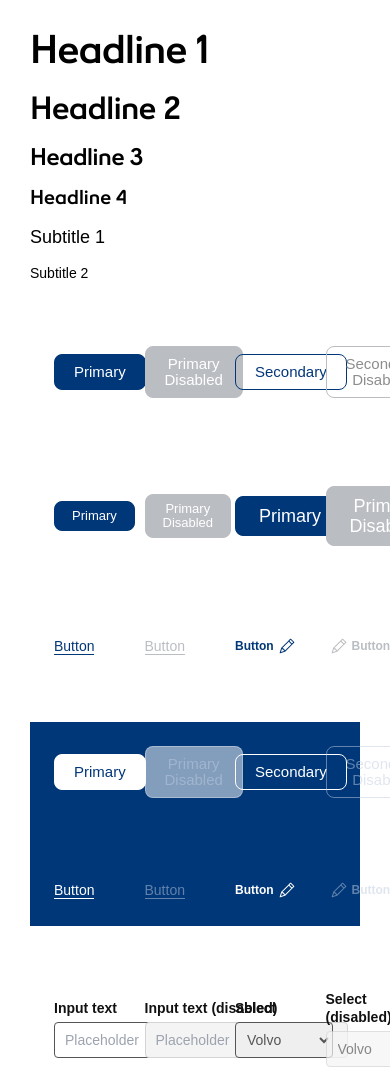
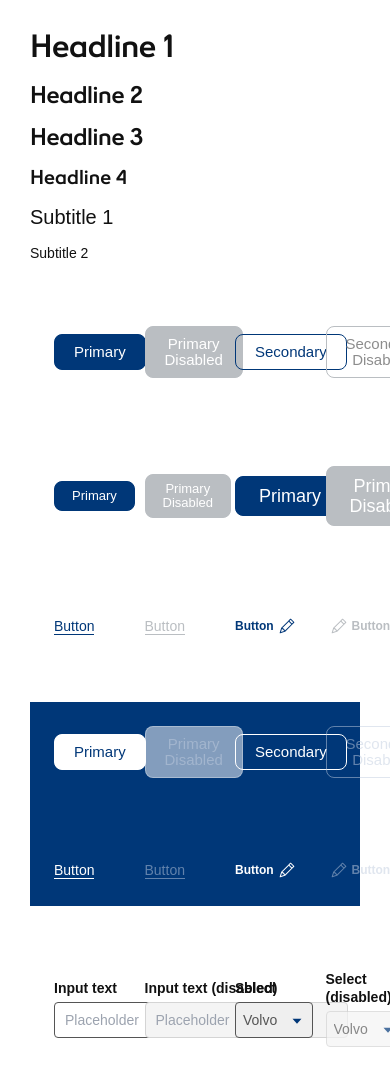
Before and after one commit to blacheyong/test-tailwindcss, a website: page index.html in a window 390 px wide. Shown: the top 1070 px of the page. Drawn offline with Linux system fonts and the light colour scheme; files whose address does not match are found by name.

Commit message:
new breakpoints, typography style in mobile/tablet, add icon-dropdown-arrow to select

```diff
--- a/src/sass/base/_typography.scss
+++ b/src/sass/base/_typography.scss
@@ -1,25 +1,44 @@
 @layer base {
+    h1, .headline-1,
+    h2, .headline-2,
+    h3, .headline-3,
+    h4, .headline-4,
+    h5, .subtitle-1,
+    h6, .subtitle-2 {
+        @apply text-gray-dark;
+    }
+    h1, .headline-1,
+    h2, .headline-2,
+    h3, .headline-3,
+    h4, .headline-4 {
+        @apply font-bell-slim-black;
+    }
+    h5, .subtitle-1,
+    h6, .subtitle-2 {
+        @apply font-base;
+    }
+
     h1, .headline-1 {
-        @apply font-bell-slim-black text-40 tracking-tightest;
+        @apply text-40 tracking-tightest lg:text-32 lg:tracking-tighter;
     }
 
     h2, .headline-2 {
-        @apply font-bell-slim-black text-32 tracking-tighter;
+        @apply text-32 tracking-tighter lg:text-24 lg:tracking-tight;
     }
 
     h3, .headline-3 {
-        @apply font-bell-slim-black text-24 tracking-tight;
+        @apply text-24 tracking-tight;
     }
 
     h4, .headline-4 {
-        @apply font-bell-slim-black text-20;
+        @apply text-20;
     }
 
     h5, .subtitle-1 {
-        @apply font-base text-18;
+        @apply text-18 lg:text-20;
     }
 
     h6, .subtitle-2 {
-        @apply font-base text-14;
+        @apply text-14;
     }
 }
--- a/src/sass/components/_form.scss
+++ b/src/sass/components/_form.scss
@@ -14,7 +14,7 @@
     }
 
     select {
-        @apply px-7px;
+        @apply appearance-none bg-dropdown-arrow bg-[right_10px_center] bg-no-repeat px-7px;
     }
 
     label {
--- a/tailwind.config.js
+++ b/tailwind.config.js
@@ -3,6 +3,9 @@ export const content = ["./src/**/*.{js,scss}", "index.html"]
 export const darkMode = 'class'
 export const theme = {
   extend: {
+    backgroundImage: {
+      'dropdown-arrow': 'url("./svg/icon-dropdown-arrow.svg")'
+    },
     borderRadius: {
       '3px': '3px'
     },
@@ -49,7 +52,7 @@ export const theme = {
       lg: ['18px', '20px'], // used in large buttons
       '12': ['12px', '14px'],
       '14': ['14px', '18px'],
-      '18': ['18px', '22px'], // same font-size as lg, but not same line-height...
+      '18': ['18px', '22px'], // same font-size as lg, but different line-height...
       '20': ['20px', '22px'],
       '24': ['24px', '26px'],
       '32': ['32px', '38px'],
@@ -81,6 +84,13 @@ export const theme = {
     ringOffsetWidth: {
       3: '3px',
       5: '5px'
+    },
+    screens: {
+      sm: {'max': '575.98px'},
+      md: {'max': '767.98px'},
+      lg: {'max': '991.98px'},
+      xl: {'max': '1199.98px'},
+      xxl: {'max': '1399.98px'},
     }
   }
 }
```
Also changed, not shown: dist/main.css, dist/svg/icon-dropdown-arrow.svg (added), dist/svg/icon-edit.svg (added).
